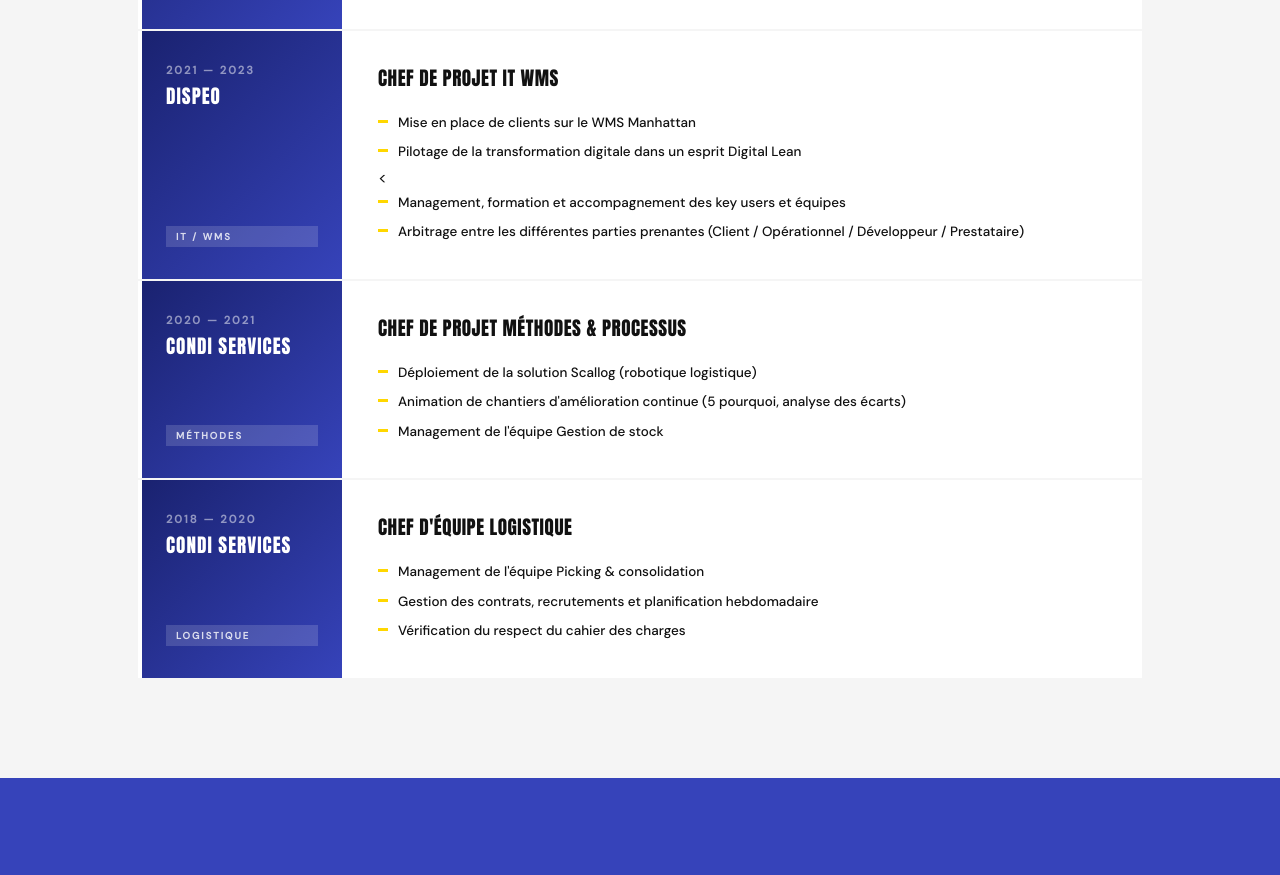
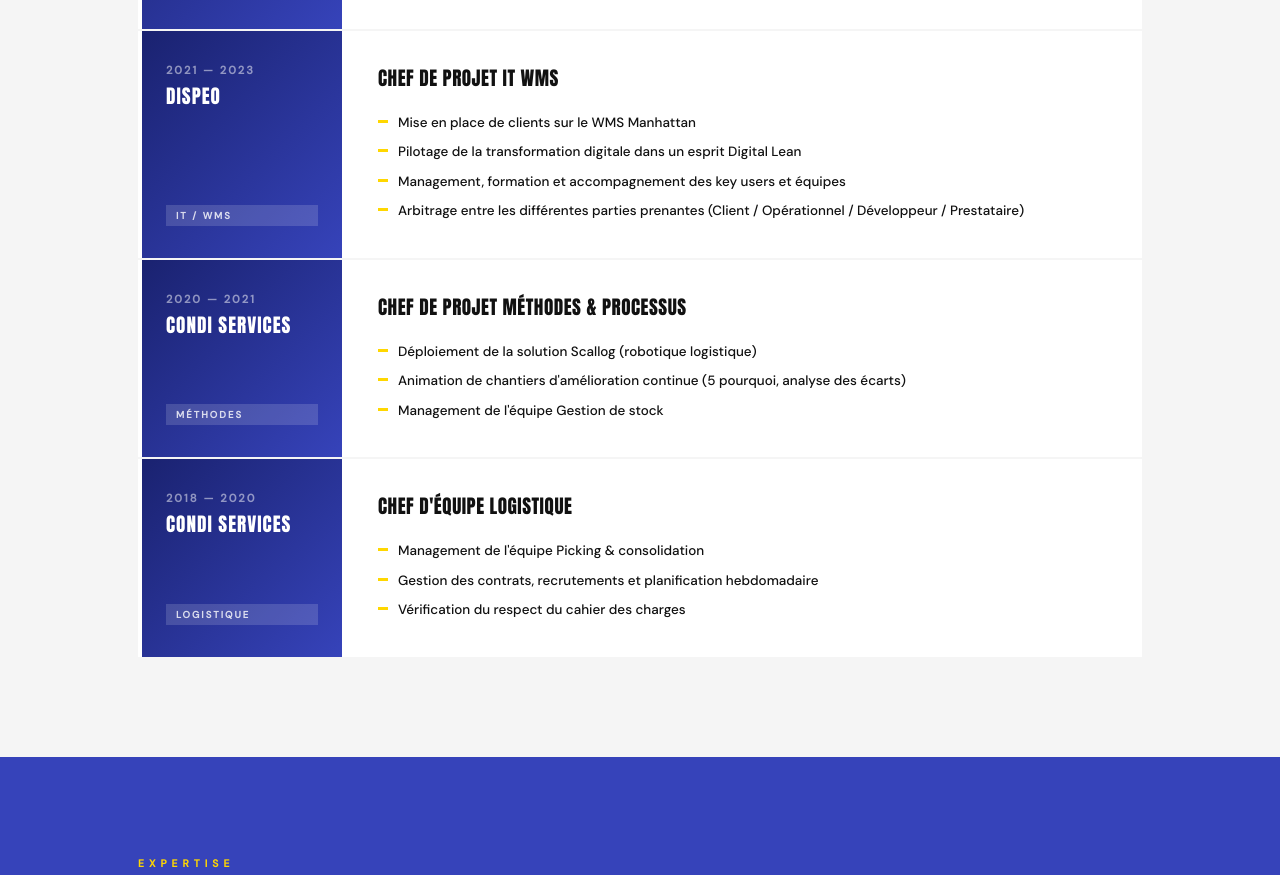
Before and after one commit to DamienDKT/CV, a plain HTML site: page index.html in a window 1280 px wide. Shown: the part 2636-3511 px from the top of the page. Drawn offline with Linux system fonts and the light colour scheme.

Commit message:
Update index.html

```diff
--- a/index.html
+++ b/index.html
@@ -554,7 +554,7 @@
           <ul class="exp-ul">
             <li class="hl">Mise en place de clients sur le WMS Manhattan</li>
             <li class="hl">Pilotage de la transformation digitale dans un esprit Digital Lean</li>
-            <<li class="hl">Management, formation et accompagnement des key users et équipes</li>
+            <li class="hl">Management, formation et accompagnement des key users et équipes</li>
             <li class="hl">Arbitrage entre les différentes parties prenantes (Client / Opérationnel / Développeur / Prestataire)</li>
           </ul>
         </div>
```
